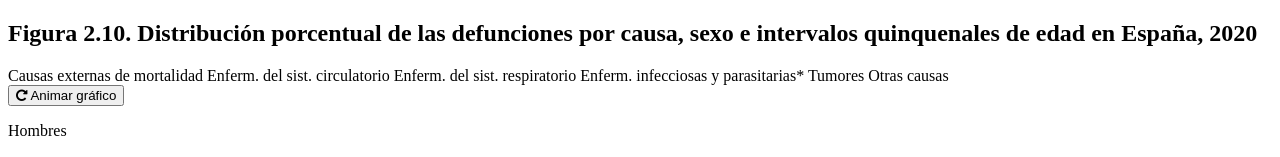
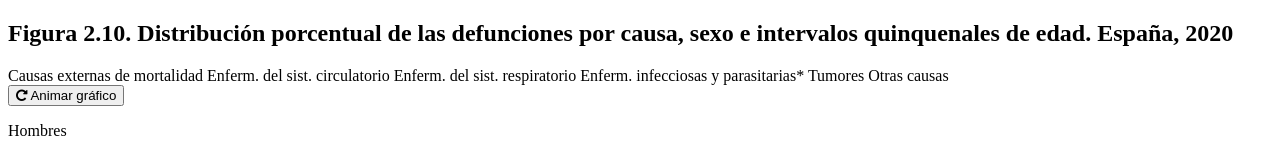
Before and after one commit to EnvejecimientoEnRed/informe_perfil_mayores_2022_salud_2_10, a website: page pre/template.html in a window 1280 px wide. Shown: the top 157 px of the page. Drawn offline with Linux system fonts and the light colour scheme; a script that the page names is missing.

Commit message:
Cambio de título

```diff
--- a/pre/template.html
+++ b/pre/template.html
@@ -17,7 +17,7 @@
         <div class="main">
             <section class="content b-chart active" id="chartBlock">
                 <div class="b-title">
-                    <h1 class="title">Figura 2.10. Distribución porcentual de las defunciones por causa, sexo e intervalos quinquenales de edad en España, 2020</h1>
+                    <h1 class="title">Figura 2.10. Distribución porcentual de las defunciones por causa, sexo e intervalos quinquenales de edad. España, 2020</h1>
                     <h2 class="subtitle"></h2>
                 </div>
                 <div class="chart__logics">
```
Also changed, not shown: docs/index.html (+1 -1 lines).
